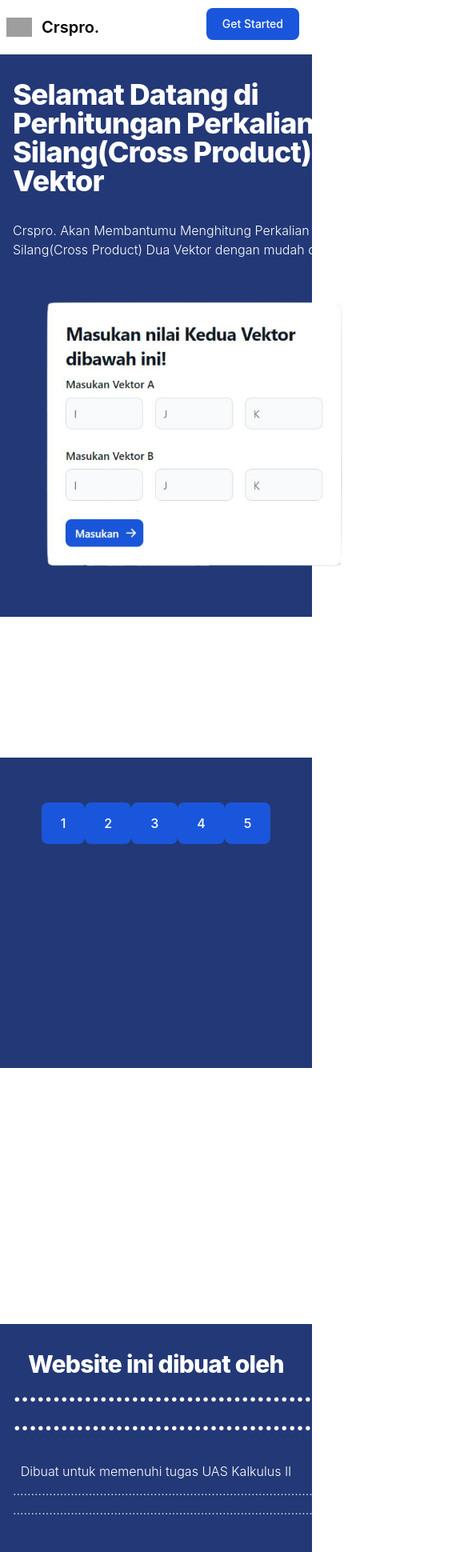
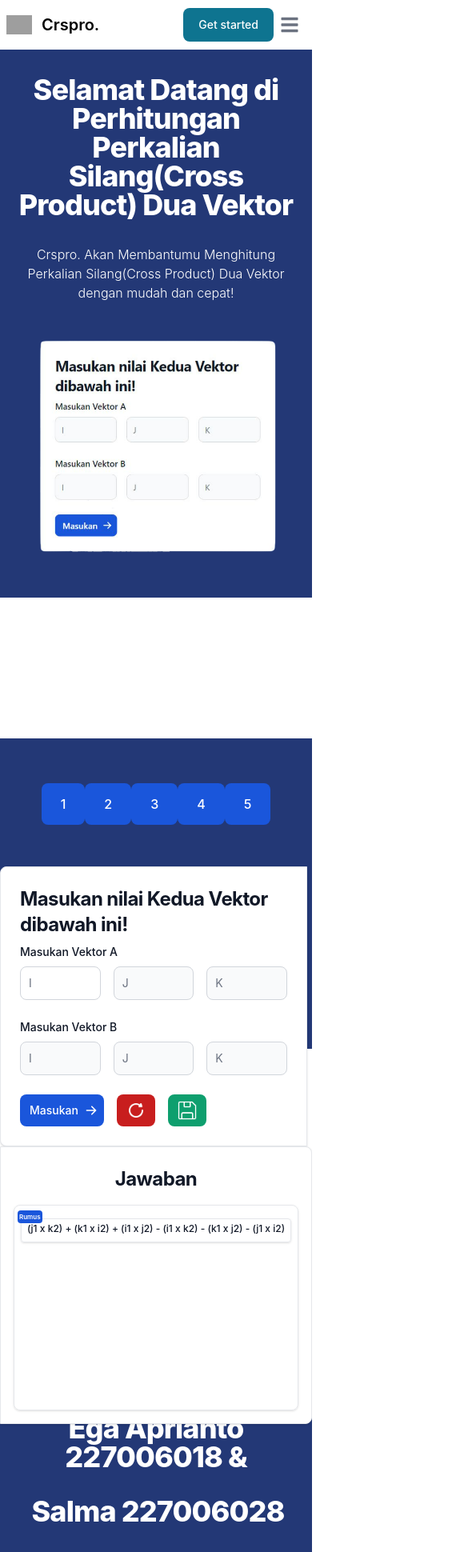
Before and after one commit to EgaAprianto/kalkulus, a React (Create React App) app: page / in a window 390 px wide. Shown: the top 1940 px of the page at 80% size, 585 px wide, since content can reach past the window. Built offline with nearby package versions, Linux system fonts and the light colour scheme; grey boxes are pictures that could not be loaded.

Commit message:
Tinggal buat halaman save dan buat responsive pada container perhitungan

```diff
--- a/src/components/About.js
+++ b/src/components/About.js
@@ -4,11 +4,21 @@ import { Link } from "react-router-dom";
 const About = () => {
   return (
     <div class="mb-44 mt-80 bg-blue-900 dark:bg-gray-900">
-    <div class="w-screen h-4/6 px-4 py-8">
-        <div class="justify-center text-center">
-            <h1 class=" mb-8 text-3xl font-extrabold tracking-tight text-white">Website ini dibuat oleh ............................................................................................................... ................................................................................................</h1>
-            <p class=" mb-6 font-light text-white lg:mb-8 md:text-lg lg:text-xl dark:text-gray-400">Dibuat untuk memenuhi tugas UAS Kalkulus II ................................................................................................................................................................................................................................................................... ................................................................................................................................................................................................................</p>
-        </div>
+    <div class="max-w-screen-xl h-4/6 px-4 py-8 mx-auto lg:gap-8 xl:gap-0 lg:py-16 lg:grid-cols-12">
+    <div class="mr-auto place-self-center text-center lg:col-span-7">
+            <h1 class="max-w-full mb-8 text-4xl font-extrabold leading-none tracking-tight md:text-5xl xl:text-6xl text-white">
+              Website ini dibuat oleh
+            </h1>
+            <div className="flex flex-wrap justify-center">
+
+            <h1 className="max-w-full mb-8 text-4xl font-extrabold leading-none tracking-tight md:text-xl xl:text-xl text-white">Ega Aprianto 227006018 &</h1>
+
+            <h1 className="ml-[5px] max-w-full mb-8 text-4xl font-extrabold leading-none tracking-tight md:text-xl xl:text-xl text-white">Salma 227006028</h1>
+            </div>
+            <p class="max-w-full mb-8 text-4xl font-extrabold leading-none tracking-tight md:text-xl xl:text-xl text-white">
+              Website ini dibuat untuk memenuhi tugas UAS Mata Kuliah Kalkulus II
+            </p>
+          </div>
     </div>
 </div>
   )
--- a/src/components/HeroSection.js
+++ b/src/components/HeroSection.js
@@ -159,13 +159,13 @@ const Hsection = () => {
     if (hasiljumlahI !== 0 || hasiljumlahJ !== 0 || hasiljumlahK !== 0) {
       let hasil = "";
       if (hasiljumlahI !== 0) {
-        hasil += hasiljumlahI + "I ";
+        hasil += hasiljumlahI + "i ";
       }
       if (hasiljumlahJ !== 0) {
-        hasil += hasiljumlahJ + "J ";
+        hasil += hasiljumlahJ + "j ";
       }
       if (hasiljumlahK !== 0) {
-        hasil += hasiljumlahK + "K";
+        hasil += hasiljumlahK + "k";
       }
       return hasil;
     }
@@ -175,7 +175,7 @@ const Hsection = () => {
     <>
       <section class="mb-44 bg-blue-900 dark:bg-gray-900">
         <div class="grid max-w-screen-xl h-4/6 px-4 py-8 mx-auto lg:gap-8 xl:gap-0 lg:py-16 lg:grid-cols-12">
-          <div class="mr-auto place-self-center lg:col-span-7">
+          <div class="mx-auto text-center lg:text-left place-self-center lg:col-span-7">
             <h1 class="max-w-2xl mb-8 text-4xl font-extrabold leading-none tracking-tight md:text-5xl xl:text-6xl text-white">
               Selamat Datang di Perhitungan Perkalian Silang(Cross Product) Dua
               Vektor
@@ -186,11 +186,11 @@ const Hsection = () => {
             </p>
           </div>
           <div onClick={scrollToBottom}>
-            <img class="max-w-md" src={Input} alt="Input" />
+            <img class="lg:max-w-md sm:max-w-md mx-auto" src={Input} alt="Input" />
           </div>
         </div>
       </section>
-      <div ref={bottomRef} class="relative mb-16 bg-blue-900 dark:bg-gray-900">
+      <div ref={bottomRef} class="relative mb-16 bg-blue-900 ">
         <div className="sm:gap-10 flex flex-wrap items-stretch text-center mt-10 justify-center mb-6 m-auto w-10/12 relative overflow-x-auto">
           <button
             type="button"
@@ -225,7 +225,7 @@ const Hsection = () => {
         </div>
         <div class="flex justify-center static mx-auto m-auto max-w-screen-xl h-64">
           <div className="absolute flex flex-wrap top-40">
-            <div class="hidden lg:mt-0 lg:col-span-5 lg:flex">
+            <div class=" lg:mt-0 lg:col-span-5 lg:flex">
               <div class="max-w-sm p-6 bg-white border border-gray-200 rounded-tl-lg rounded-bl-lg shadow dark:bg-gray-800 dark:border-gray-700">
                 <div>
                   <h5 class="mb-2 text-2xl font-bold tracking-tight text-gray-900 dark:text-white">
@@ -334,37 +334,60 @@ const Hsection = () => {
                 </div>
               </div>
             </div>
-            <div class="hidden lg:mt-0 lg:col-span-5 lg:flex">
-              <div class="max-w-lg p-6 bg-white border border-gray-200 rounded-tr-lg rounded-br-lg shadow dark:bg-gray-800 dark:border-gray-700">
+            <div class="lg:mt-0 lg:col-span-5 lg:flex">
+              <div class="w-[390px] bg-white border border-gray-200 rounded-tr-lg rounded-br-lg shadow dark:bg-gray-800 dark:border-gray-700">
                 <div>
-                  <h5 class="mb-2 text-2xl font-bold tracking-tight text-gray-900 dark:text-white text-center">
-                    =~=~=~= Jawaban =~=~=~=
+                  <h5 class="mt-6 text-2xl font-bold tracking-tight text-gray-900 dark:text-white text-center">
+                    Jawaban
                   </h5>
                 </div>
-                <p className="block mb-2 text-sm font-medium text-gray-900 dark:text-white">
-                  Penyelesaian
-                </p>
-                <div className="mb-6 flex">
-                  <p className="">
-                    Penyelesaian {hasiljumlahI}
-                    {hasiljumlahJ}
-                    {hasiljumlahK}
+                <div className="border m-4 relative rounded-lg shadow h-[257px]">
+                <p className=" text-[8px] absolute bg-blue-700 p-[2px] rounded left-[4px] top-[2px] mt-1 font-semibold text-white dark:text-white">
+                  Rumus
                   </p>
-                  <p className="">
-                    {i1}
-                    {j1}
-                    {k1}
-                    {i2}
-                    {j2}
-                    {k2}
+                <div className="border shadow rounded mt-4 mx-2 h-[30px]">
+
+                  <p className=" text-xs text-center mt-1 font-medium text-gray-900 dark:text-white">
+                  (j1 x k2) + (k1 x i2) + (i1 x j2) - (i1 x k2) - (k1 x j2) - (j1 x i2)
+                  </p>
+
+                </div>
+
+                <div className="mt-4">
+                {hasiljumlahI || hasiljumlahJ || hasiljumlahK !== null ? (
+                <div className="border shadow relative rounded mt-4 mx-2 h-[30px]">
+                <p className="text-[8px] absolute bg-blue-700 p-[2px] rounded left-[-4px] top-[-12px] mt-1 font-semibold text-white dark:text-white">
+                  Tahap 1
+                  </p>
+                  <p className="text-xs text-center mt-1 font-medium text-gray-900 dark:text-white">
+                    ({j1} x {k2}) + ({k1} x {i2}) + ({i1} x {j2}) - ({i1} x {k2}) - ({k1} x {j2}) - ({j1} x {i2})
                   </p>
                 </div>
-                <div className="sm:gap-2 justify-between flex flex-wrap items-stretch mb-6 w-10/12 relative overflow-x-auto">
+                ) : null}
+
+                 {hasiljumlahI || hasiljumlahJ || hasiljumlahK !== null ? (
+                <div className="border mb-[40px] shadow relative rounded mt-4 mx-2 h-[30px]">
+                <p className="text-[8px] absolute bg-blue-700 p-[2px] rounded left-[-4px] top-[-12px] mt-1 font-semibold text-white dark:text-white">
+                  Tahap 2
+                  </p>
+
+                   <div className="text-xs text-center mt-1 font-medium text-gray-900 dark:text-white">
+
+                  <p className="">
+                  {j1 * k2}i + {k1 * i2}j + {i1 * j2}k - {j1 * i2}k  - {k1 * j2}i - {i1 * k2}j
+                  </p>
+
+                </div>
+                </div>
+                ) : null}
+                      </div>
+                <div className="sm:gap-2 items-stretch mb-6 relative overflow-x-auto justify-center flex">
                   {hasiljumlahI || hasiljumlahJ || hasiljumlahK !== null ? (
-                    <div className="font-medium text-green-500 bg-white border border-blue-900 max-w-lg rounded-lg p-2 text-center">
+                    <div className="font-medium text-green-500 bg-white border-b-2 w-[120px] border-black max-w-lg p-2 text-center">
                       {handleHasil(hasiljumlahI, hasiljumlahJ, hasiljumlahK)}
                     </div>
                   ) : null}
+                  </div>
                 </div>
               </div>
             </div>
--- a/src/components/NavigationBar.js
+++ b/src/components/NavigationBar.js
@@ -1,6 +1,7 @@
 import React from 'react'
 import { Navbar } from 'flowbite-react'
 import { Link } from 'react-router-dom'
+import { Button } from 'flowbite-react'
 
 const NavigationBar = () => {
 
@@ -10,6 +11,7 @@ const NavigationBar = () => {
     fluid={true}
     rounded={true}
   >
+    <Navbar.Brand href="https://flowbite.com/">
     <Link to="/" className='flex items-center'>
     <img
       src="https://static.vecteezy.com/system/resources/previews/000/349/270/original/vector-calculator-icon.jpg"
@@ -20,22 +22,20 @@ const NavigationBar = () => {
       Crspro.
     </span>
   </Link>
-            <Link to="/CrossProduct" className="flex md:order-2 text-white bg-blue-700 hover:bg-blue-800 focus:ring-4 focus:ring-blue-300 font-medium rounded-lg text-sm px-5 py-2.5 mr-2 mb-2 dark:bg-blue-600 dark:hover:bg-blue-700 focus:outline-none dark:focus:ring-blue-800">
-          <button className="btn btn-primary ">
-            Get Started
-            </button>
-            </Link>
+    </Navbar.Brand>
+    <div className="flex md:order-2">
+      <Button>
+        Get started
+      </Button>
+      <Navbar.Toggle />
+    </div>
     <Navbar.Collapse>
-  <Link to="/Beranda" className="block py-2 pl-3 pr-4 text-gray-700 rounded hover:bg-gray-100 md:hover:bg-transparent md:border-0 md:hover:text-blue-700 md:p-0 dark:text-gray-400 md:dark:hover:text-white dark:hover:bg-gray-700 dark:hover:text-white md:dark:hover:bg-transparent">
-          <button className="btn btn-primary ">
-            Beranda
-            </button>
-            </Link>
-    <Link to="/CrossProduct" className="block py-2 pl-3 pr-4 text-gray-700 rounded hover:bg-gray-100 md:hover:bg-transparent md:border-0 md:hover:text-blue-700 md:p-0 dark:text-gray-400 md:dark:hover:text-white dark:hover:bg-gray-700 dark:hover:text-white md:dark:hover:bg-transparent">
-          <button className="btn btn-primary ">
-            Mulai
-            </button>
-            </Link>
+      <Navbar.Link>
+        Home
+      </Navbar.Link>
+      <Navbar.Link>
+        About
+      </Navbar.Link>
     </Navbar.Collapse>
   </Navbar>
   )
```
Lines whose indentation alone changed are shown as unchanged.
